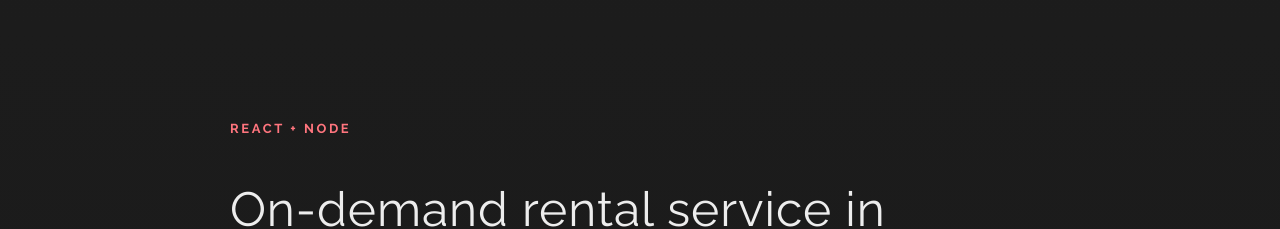
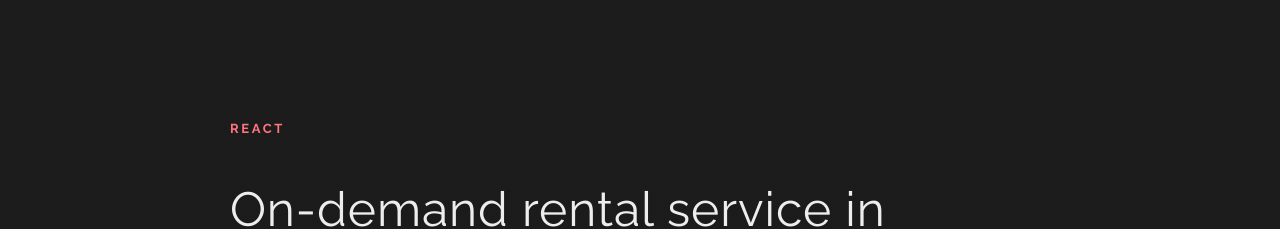
Before and after one commit to 9-agency/another_happy_landing, a React (Create React App) app: page / in a window 1280 px wide. Shown: the part 870-1099 px from the top of the page. Built offline with nearby package versions, Linux system fonts and the light colour scheme.

Commit message:
renamed sections

```diff
--- a/src/components/Footer/index.tsx
+++ b/src/components/Footer/index.tsx
@@ -2,7 +2,7 @@ import styles from "./styles.module.css"
 import Grid from "components/Grid";
 import Flex from "components/Flex";
 
-const sectionTitles = ["LANDING", "HOW WE WORK", "V18", "CHESS CLOCK", "MANTRA"]
+const sectionTitles = ["LANDING", "HOW WE WORK", "REACT", "PWA", "MANTRA"]
 
 const otherSites = [
     {
--- a/src/components/V18/index.tsx
+++ b/src/components/V18/index.tsx
@@ -6,7 +6,7 @@ export default () => (
         title="Latest project."
         project={{
             title: "On-demand rental service in San Francisco",
-            technology: "REACT + NODE",
+            technology: "REACT",
             description: "No more traveling with bulky equipment. No more scrambling to borrow mismatched stuff from your friends. No more long waits at the local gear rental shop. Rent premium bouldering equipment online with on-demand delivery and pickup service.",
             ImageComponent: () => (
                 <img
--- a/src/components/app/index.tsx
+++ b/src/components/app/index.tsx
@@ -9,9 +9,9 @@ import V18 from "components/V18";
 export default () => (
   <>
     <div id="landing"><Landing /></div>
-    <div id="v18"><V18 /></div>
+    <div id="react"><V18 /></div>
     <div id="howwework"><HowWeWork /></div>
-    <div id="chessclock"><ChessClock /></div>
+    <div id="pwa"><ChessClock /></div>
     <div id="mantra"><Mantra /></div>
     <Footer />
   </>
```
